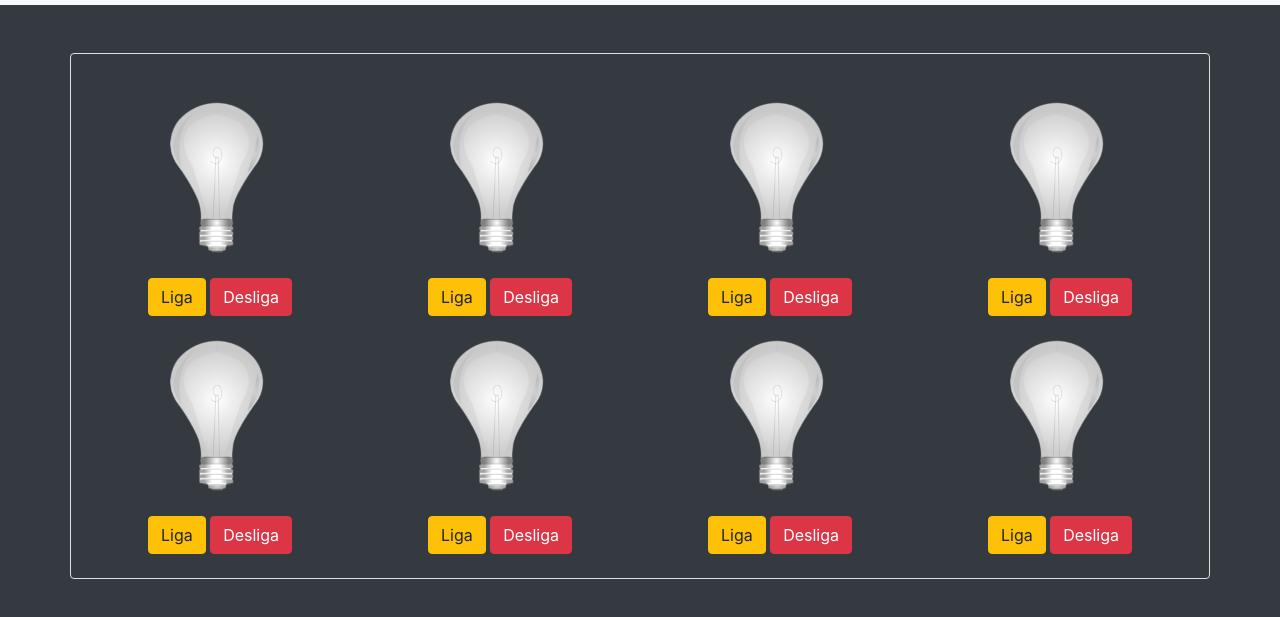
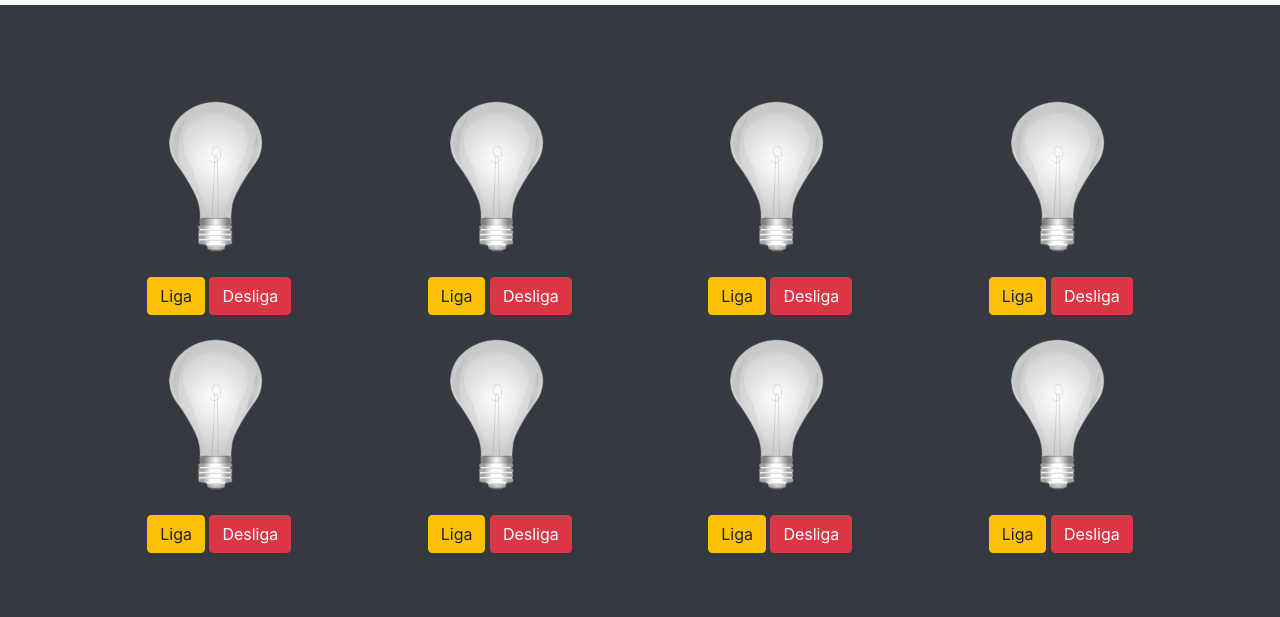
Before and after one commit to lucasgf007/Light, a plain HTML site: page index.html in a window 1280 px wide. Shown: the part 51-668 px from the top of the page. Drawn offline with nearby package versions, Linux system fonts and the light colour scheme.

Commit message:
remocao da border

```diff
--- a/index.html
+++ b/index.html
@@ -31,7 +31,7 @@
             Exercícios de Internet das Coisas
         </span>
     </nav>
-    <div class="container border rounded p-4 mt-5 text-center">
+    <div class="container rounded p-4 mt-5 text-center">
         <!-- LInha 1 -->
         <div class="row">
           <div class="col-sm">
```
